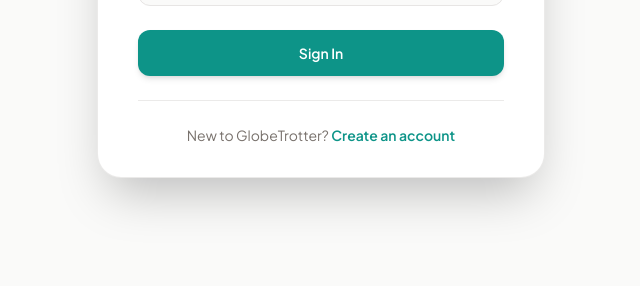
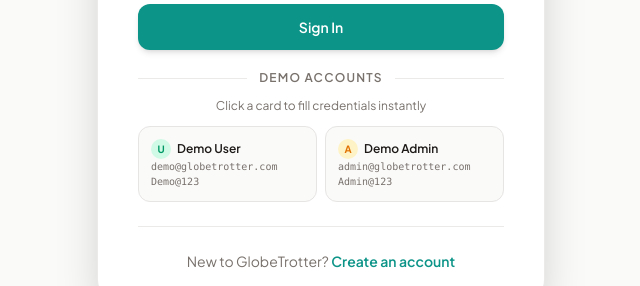
Before and after one commit to Jigar-Chaudhary-137/GlobeTrotter_ODOO, a React app in the folder client/: page /login in a window 1280 px wide. Shown: the part 549-835 px from the top of the page, without its empty margins (319-959 px from the left). Before the commit the page ends 800 px from the top, so only its background shows below. Built offline with nearby package versions, Linux system fonts and the light colour scheme; no server answers; the HTML template or start-up script is replaced by a standard one.

Commit message:
Add demo login accounts

```diff
--- a/client/src/pages/Login.jsx
+++ b/client/src/pages/Login.jsx
@@ -179,6 +179,60 @@
             </div>
           </form>
 
+          {/* Demo Accounts */}
+          <div className="mt-5">
+            <div className="relative flex items-center gap-3 mb-3">
+              <div className="flex-1 h-px bg-stone-200/80" />
+              <span className="text-xs font-semibold text-text-muted uppercase tracking-widest whitespace-nowrap">
+                Demo Accounts
+              </span>
+              <div className="flex-1 h-px bg-stone-200/80" />
+            </div>
+            <p className="text-xs text-text-muted text-center mb-3">
+              Click a card to fill credentials instantly
+            </p>
+            <div className="grid grid-cols-2 gap-2">
+              {/* Demo User */}
+              <button
+                type="button"
+                id="demo-user-btn"
+                onClick={() => {
+                  setUsername('demo@globetrotter.com');
+                  setPassword('Demo@123');
+                  setFormErrors({});
+                  setApiError('');
+                }}
+                className="group flex flex-col items-start p-3 rounded-xl border border-stone-200 bg-bg-warm hover:border-primary/40 hover:bg-primary/5 transition-all text-left"
+              >
+                <span className="flex items-center gap-1.5 mb-0.5">
+                  <span className="w-5 h-5 rounded-full bg-emerald-100 text-emerald-600 flex items-center justify-center text-[10px] font-bold">U</span>
+                  <span className="text-xs font-semibold text-text-dark group-hover:text-primary transition-colors">Demo User</span>
+                </span>
+                <span className="text-[10px] text-text-muted font-mono leading-tight">demo@globetrotter.com</span>
+                <span className="text-[10px] text-text-muted font-mono">Demo@123</span>
+              </button>
+              {/* Demo Admin */}
+              <button
+                type="button"
+                id="demo-admin-btn"
+                onClick={() => {
+                  setUsername('admin@globetrotter.com');
+                  setPassword('Admin@123');
+                  setFormErrors({});
+                  setApiError('');
+                }}
+                className="group flex flex-col items-start p-3 rounded-xl border border-stone-200 bg-bg-warm hover:border-primary/40 hover:bg-primary/5 transition-all text-left"
+              >
+                <span className="flex items-center gap-1.5 mb-0.5">
+                  <span className="w-5 h-5 rounded-full bg-amber-100 text-amber-600 flex items-center justify-center text-[10px] font-bold">A</span>
+                  <span className="text-xs font-semibold text-text-dark group-hover:text-primary transition-colors">Demo Admin</span>
+                </span>
+                <span className="text-[10px] text-text-muted font-mono leading-tight">admin@globetrotter.com</span>
+                <span className="text-[10px] text-text-muted font-mono">Admin@123</span>
+              </button>
+            </div>
+          </div>
+
           {/* Navigation to Register */}
           <div className="mt-6 border-t border-stone-200/80 pt-6 text-center">
             <p className="text-sm text-text-muted font-sans">
```
Also changed, not shown: 1 other file (tests, documents, lock files or other folders).
